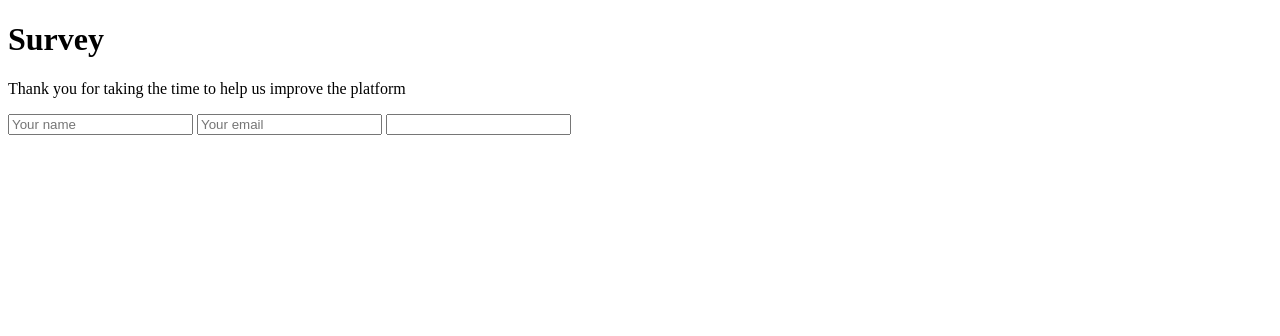
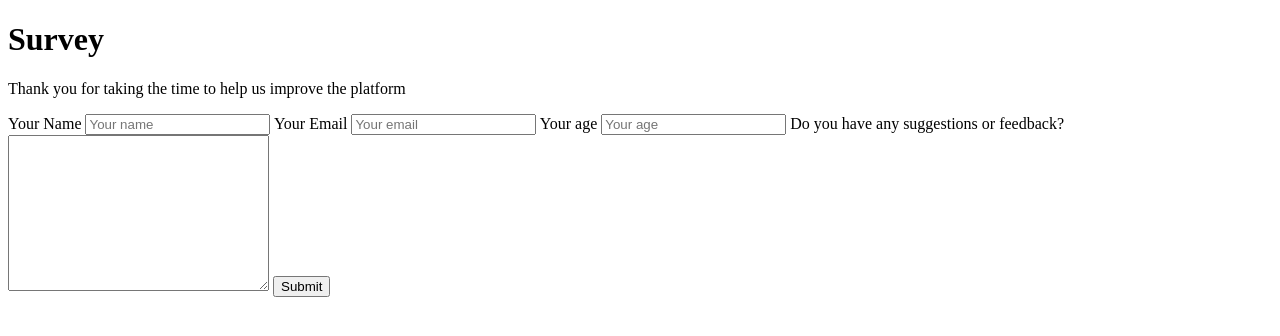
Before and after one commit to Manas-maker/survey-testless, a plain HTML site: page index.html in a window 1280 px wide. Drawn offline with Linux system fonts and the light colour scheme.

Commit message:
completing html

```diff
--- a/index.html
+++ b/index.html
@@ -11,9 +11,15 @@
     <h1 id="title">Survey</h1>
     <p id="Description">Thank you for taking the time to help us improve the platform</p>
     <form id="survey-form">
+        <label for="name">Your Name</label>
         <input type="text" id="name" placeholder="Your name">
+        <label for="email">Your Email</label>
         <input type="email" id="email" placeholder="Your email">
-        <input type="number" id="number">
+        <label for="age">Your age</label>
+        <input type="age" id="age" min="10" max="150" placeholder="Your age">
+        <label for="suggestion">Do you have any suggestions or feedback?</label>
+        <textarea id="suggestion" cols="30" rows="10"></textarea>
+        <input type="submit" value="Submit">
     </form>
 </body>
 </html>
```
